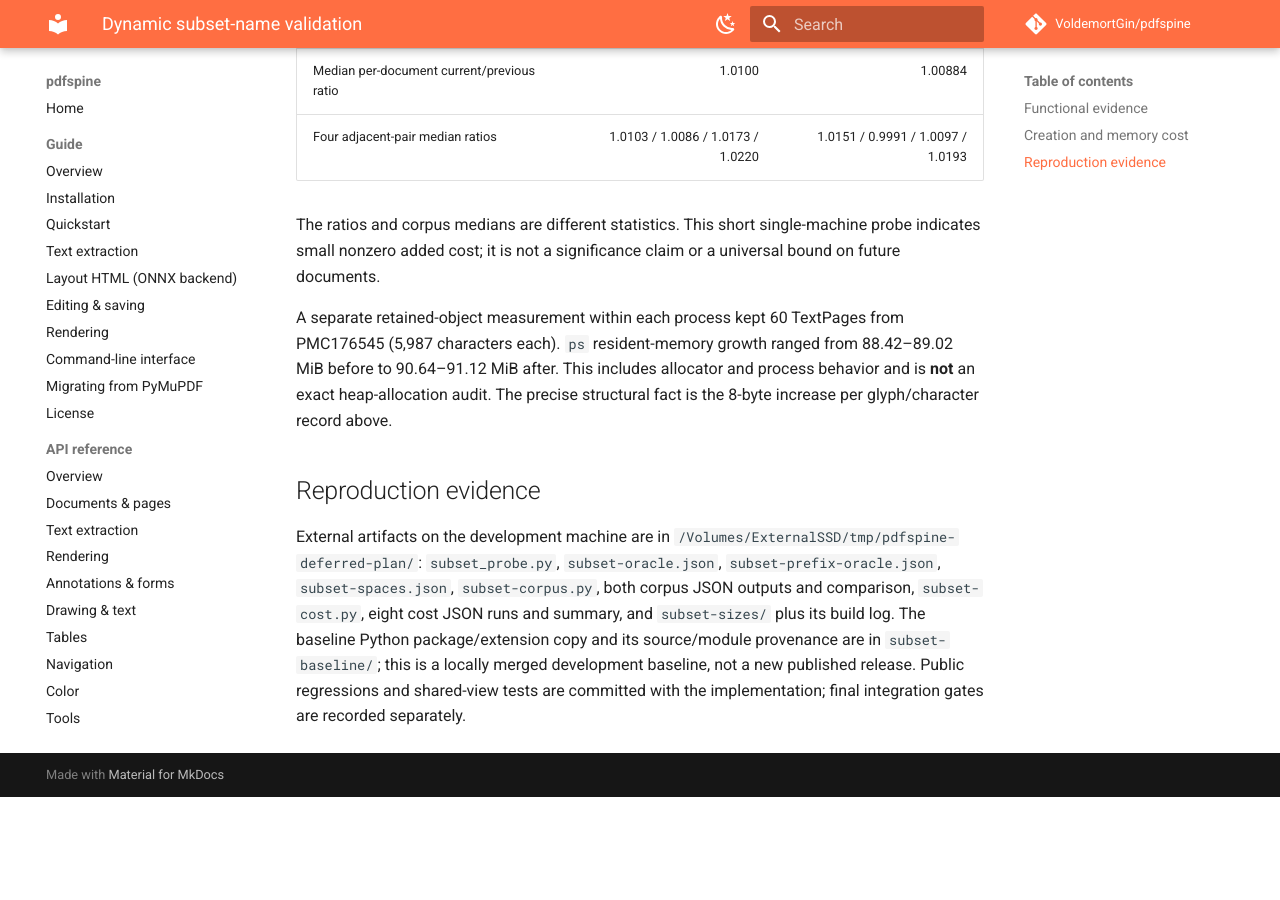
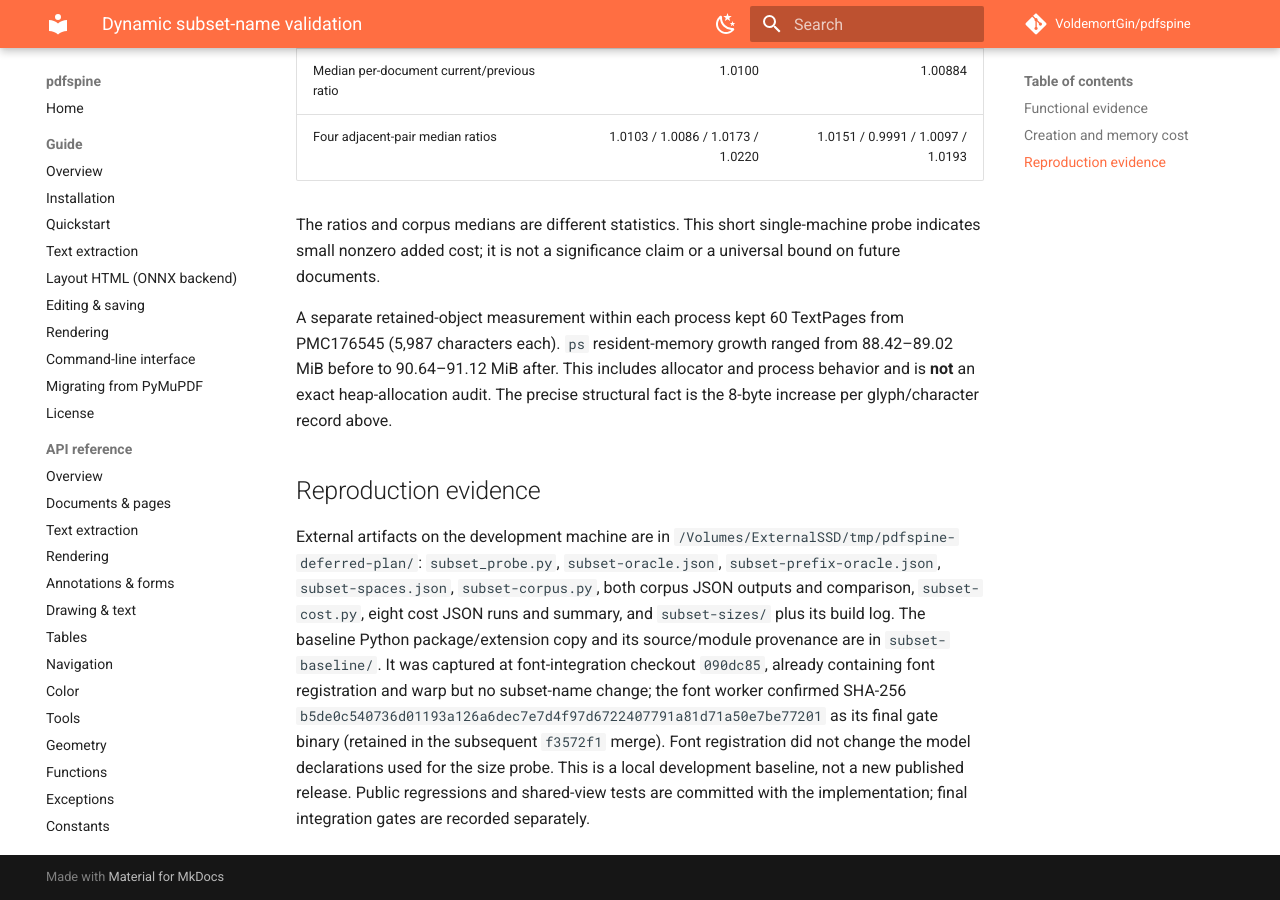
Before and after one commit to VoldemortGin/pdfspine, an MkDocs documentation site: the page built from docs/subset-fontnames-validation.md, in a window 1280 px wide and 900 px high, scrolled down 1485 px. Built offline with MkDocs 1.6.1 and Material for MkDocs 9.7.7, drawn with Linux system fonts in a browser that asks for light colours; comment, search, counter and statistics services are not loaded; before the commit the page ends 2282 px from its top, so only the background shows below that.

Commit message:
docs: identify measured font integration baseline

```diff
--- a/docs/subset-fontnames-validation.md
+++ b/docs/subset-fontnames-validation.md
@@ -72,6 +72,11 @@
 `subset-corpus.py`, both corpus JSON outputs and comparison, `subset-cost.py`,
 eight cost JSON runs and summary, and `subset-sizes/` plus its build log.
 The baseline Python package/extension copy and its source/module provenance are
-in `subset-baseline/`; this is a locally merged development baseline, not a
-new published release. Public regressions and shared-view tests are committed
+in `subset-baseline/`. It was captured at font-integration checkout `090dc85`,
+already containing font registration and warp but no subset-name change; the
+font worker confirmed SHA-256 `b5de0c540736d01193a126a6dec7e7d4f97d6722407791a81d71a50e7be77201`
+as its final gate binary (retained in the subsequent `f3572f1` merge). Font
+registration did not change the model declarations used for the size probe.
+This is a local development baseline, not a new published release.
+Public regressions and shared-view tests are committed
 with the implementation; final integration gates are recorded separately.
```
